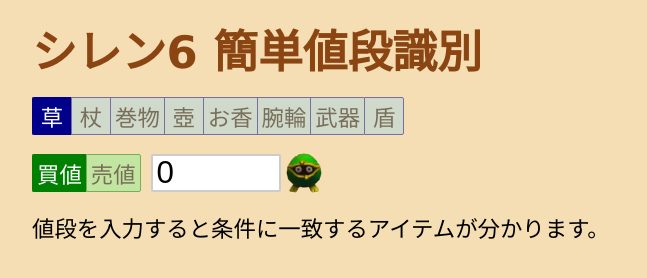
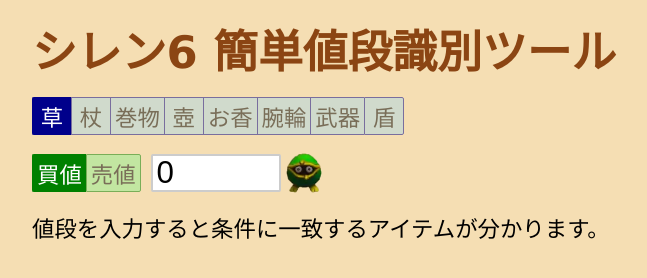
Before and after one commit to 1000ch/siren6, a Vue app: page index.html in a window 1280 px wide. Shown: the whole page, without its empty margins (0-647 px from the left). Built offline with nearby package versions, Linux system fonts and the light colour scheme.

Commit message:
ただいま迷走中

```diff
--- a/index.html
+++ b/index.html
@@ -5,13 +5,13 @@
   <meta name="viewport" content="width=device-width, initial-scale=1.0">
   <meta name="google-site-verification" content="lC35WW3W-lsbLS4budw6dEXX7vHAhTQ3CM3g_f0div8" />
   <meta content="シレン6 簡単にアイテムの値段識別ができるツール" name="description">
-  <title>シレン6 簡単値段識別</title>
+  <title>シレン6 簡単値段識別ツール</title>
   <link rel="stylesheet" href="./assets/style.css">
   <link rel="stylesheet" href="./assets/mobile.css">
 </head>
 <body onclick="">
   <div id="app" v-cloak>
-    <h1>シレン6 簡単値段識別</h1>
+    <h1>シレン6 簡単値段識別ツール</h1>
 
     <div id="search-container">
       <div id="item-type-container">
```
